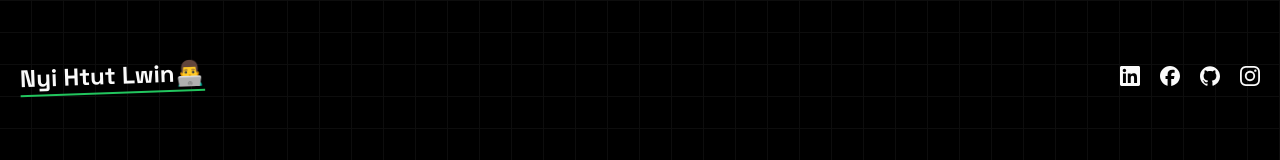
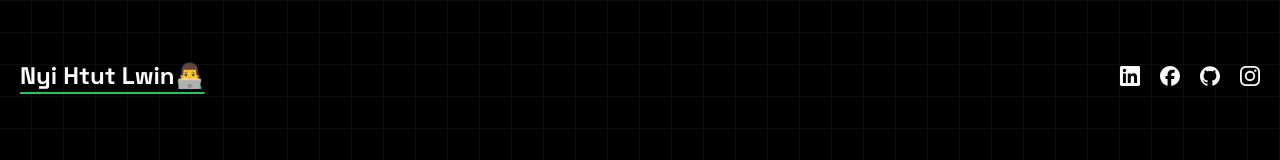
Before and after one commit to NyiHtutLwin05/NyiHtutLwin, a Next.js app: page / in a window 1280 px wide. Shown: the top 160 px of the page. Built offline with nearby package versions, Linux system fonts and the light colour scheme.

Commit message:
UPDATE: Navbar

```diff
--- a/app/(home)/components/Navbar.tsx
+++ b/app/(home)/components/Navbar.tsx
@@ -31,7 +31,7 @@ const Navbar = ({ className }: { className?: string }) => {
   ];
   return (
     <nav className={cn("py-10 flex justify-between items-center", className)}>
-      <h1 className="text-sm md:text-xl lg:text-2xl font-bold underline underline-offset-8 decoration-green-500 -rotate-2">
+      <h1 className="text-sm md:text-xl lg:text-2xl font-bold underline underline-offset-8 decoration-green-500 ">
         Nyi Htut Lwin👨‍💻
       </h1>
       <div className="flex items-center gap-5">
```
